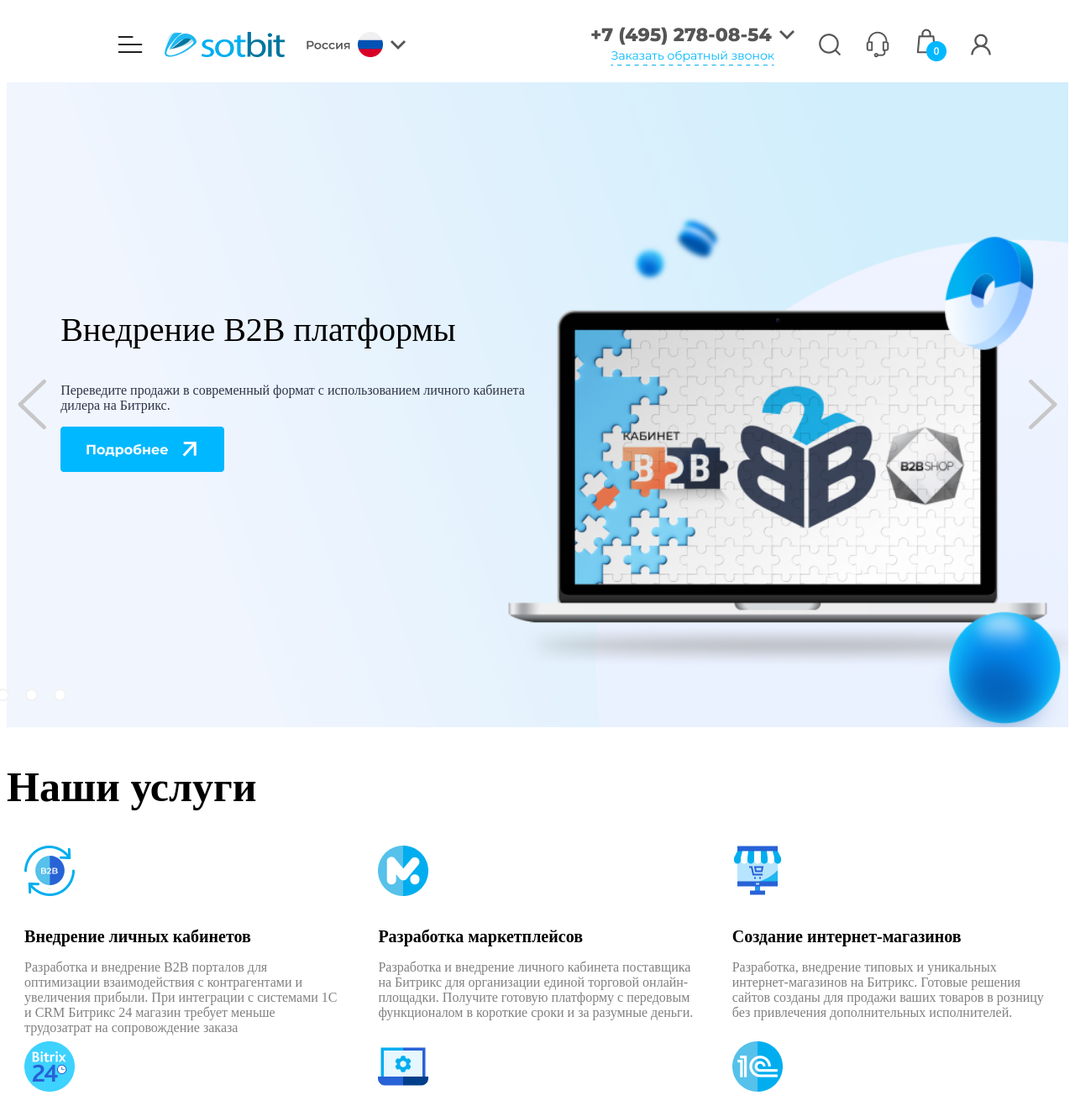
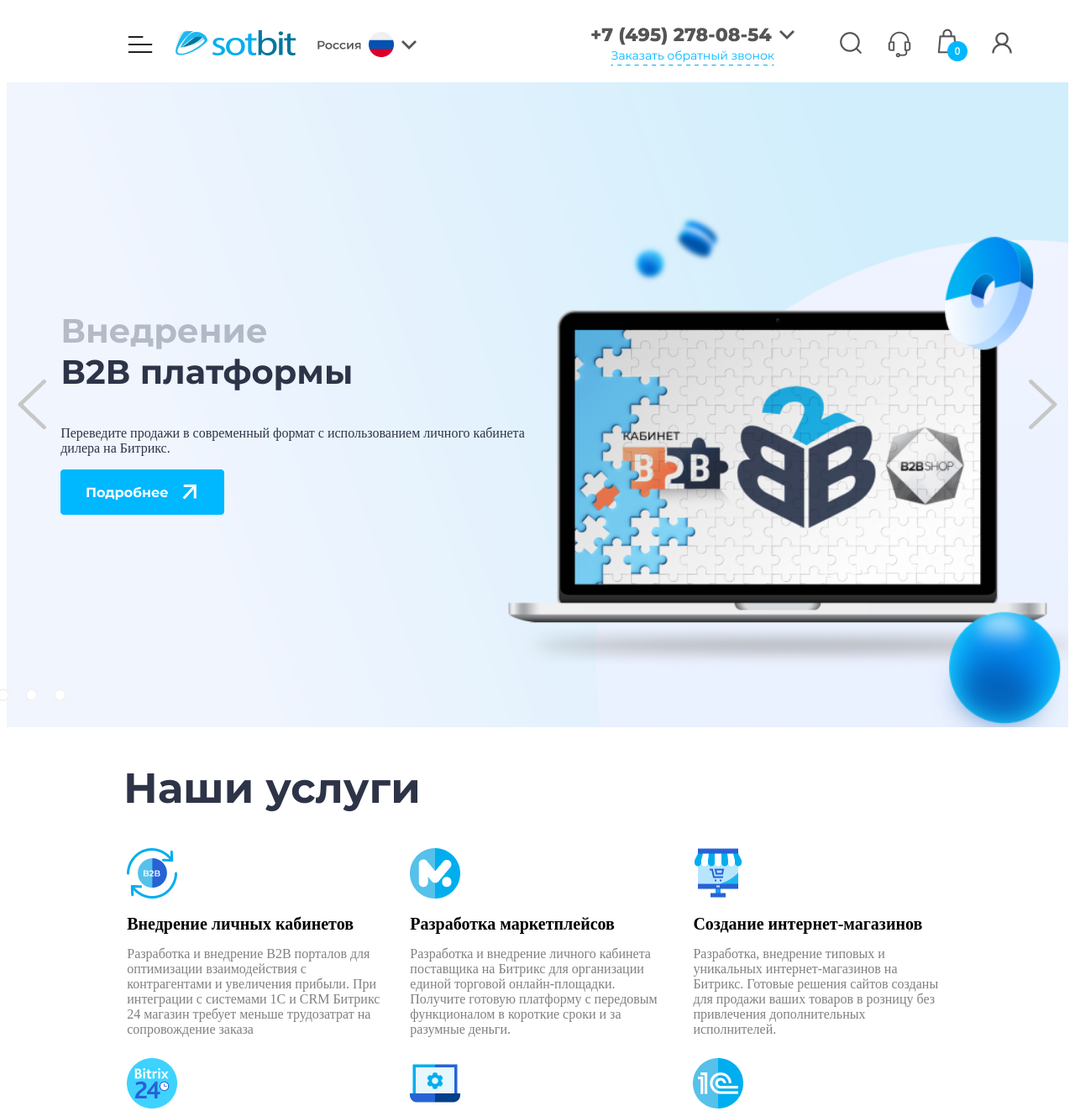
Before and after one commit to Filonov-Evgeniy/sotbit-front-end, a plain HTML site: page index.html in a window 1280 px wide. Shown: the top 1323 px of the page at 84% size. Drawn offline with Linux system fonts and the light colour scheme; a web font is replaced by a local one.

Commit message:
add links

```diff
--- a/index.html
+++ b/index.html
@@ -10,22 +10,22 @@
     <div class="header">
         <div class="header-item">
             <img class="menu-burger" src="media/menu-bar/menu_burger.png">
-            <img class="logo" src="media/menu-bar/logo.png">
+            <a href=""><img class="logo" src="media/menu-bar/logo.png"></a>
             <img class="region" src="media/menu-bar/region.png">
         </div>
         <div class="header-item">
-            <img class="phone" src="media/menu-bar/phone.png">
-            <img class="menu-button" src="media/menu-bar/Primary button.png">
-            <img class="search" src="media/menu-bar/search.png">
-            <img class="support" src="media/menu-bar/Support.png">
-            <img class="basket" src="media/menu-bar/basket.png">
-            <img class="user" src="media/menu-bar/User.png">
+            <a href=""><img class="phone" src="media/menu-bar/phone.png"></a>
+            <a href=""><img class="menu-button" src="media/menu-bar/Primary button.png"></a>
+            <a href=""><img class="search" src="media/menu-bar/search.png"></a>
+            <a href=""><img class="support" src="media/menu-bar/Support.png"></a>
+            <a href=""><img class="basket" src="media/menu-bar/basket.png"></a>
+            <a href=""><img class="user" src="media/menu-bar/User.png"></a>
         </div>
     </div>
     <div class="banner">
         <div class="banner-items">
-            <p class="banner-title first"><b>Разработка и внедрение</b> B2B-платформы на Битрикс</p>
-            <p class="banner-title second">Внедрение В2В платформы</p>
+            <p class="banner-title first"><b class="banner-bold-text">Разработка и внедрение</b> B2B-платформы на Битрикс</p>
+            <p class="banner-title second"><b class="banner-bold-text"><span class="banner-bold-text-grey">Внедрение</span> <br>В2В платформы</b></p>
             <p class="banner-text second">Переведите продажи в современный формат с использованием личного кабинета дилера на Битрикс.</p>
             <ol class="banner-text first">
                 <li>Быстрый запуск B2B платформы за одну неделю.</li>
@@ -38,7 +38,7 @@
         <img class="right-arrow" src="media/background/rarrow.png">
         <img class="page-bar" src="media/background/page-bar.png">
     </div>
-    <h2>Наши услуги</h2>
+    <h2 class="service">Наши услуги</h2>
     <div class="list">
         <div class="item">
             <img src="media/icons/б2б.png">
--- a/main.css
+++ b/main.css
@@ -18,11 +18,12 @@ body {
     align-items: center;
     width: 50%;
     flex-wrap: nowrap;
+    column-gap: 4%;
 }
 
-.header-item img {
+/* .header-item a {
     margin-right: 4%;
-}
+} */
 
 .banner {
     display: flex;
@@ -222,6 +223,15 @@ body {
     font-size: 16px;
 }
 
+.banner-bold-text {
+    font-style: oblique;
+    color: #2D3448;
+}
+
+.banner-bold-text-grey {
+    opacity: .3;
+}
+
 .left-arrow {
     position: absolute;
     left:0%;
@@ -243,6 +253,9 @@ body {
     flex-direction: row;
     flex-wrap: wrap;
     justify-content: space-around;
+    width: 80%;
+    margin-inline: 10%;
+    row-gap: 10px;
 }
 
 .item p {
@@ -259,7 +272,18 @@ h2 {
 }
 
 .component {
-    margin-bottom: 7px;
+    margin-block: 15px;
+}
+
+p .component {
+    font-size: 16px;
+}
+
+.service {
+    margin-left: 11%;
+    font-family: "Montserrat";
+    font-style: oblique;
+    color: #2D3448;
 }
 
 @font-face {
@@ -268,3 +292,10 @@ h2 {
     font-style: normal;
     font-weight: normal;
 }
+
+@font-face {
+    font-family: "Montserrat";
+    src: url(fonts/Montserrat/Montserrat-Bold.ttf) format("truetype");
+    font-style: oblique;
+    font-weight: normal;
+}
```
